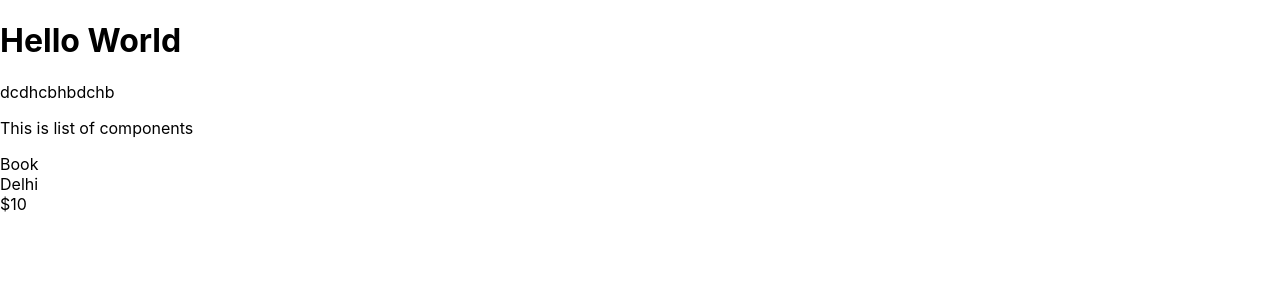
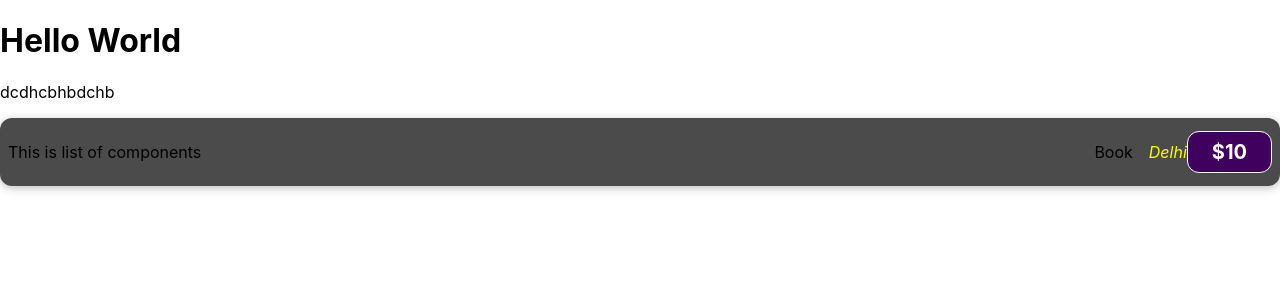
Before and after one commit to KunalSingh2001/First-create-react-app, a React (Create React App) app: page / in a window 1280 px wide. Shown: the top 300 px of the page. Built offline with nearby package versions, Linux system fonts and the light colour scheme.

Commit message:
Applying css into fields

```diff
--- /dev/null
+++ b/src/components/ExpenseItem.css
@@ -0,0 +1,62 @@
+.expense-item {
+  display: flex;
+  justify-content: space-between;
+  align-items: center;
+  box-shadow: 0 2px 8px rgba(0, 0, 0, 0.25);
+  padding: 0.5rem;
+  margin: 1rem 0;
+  border-radius: 12px;
+  background-color: #4b4b4b;
+}
+
+.expense-item__location {
+  margin-left: 1rem;
+  color: yellow;
+  font-style: italic;
+}
+
+.expense-item__description {
+  display: flex;
+  flex-direction: column;
+  gap: 1rem;
+  align-items: flex-end;
+  flex-flow: column-reverse;
+  justify-content: flex-start;
+  flex: 1;
+}
+
+.expense-item h2 {
+  color: #3a3a3a;
+  font-size: 1rem;
+  flex: 1;
+  margin: 0 1rem;
+  color: white;
+}
+
+.expense-item__price {
+  font-size: 1rem;
+  font-weight: bold;
+  color: white;
+  background-color: #40005d;
+  border: 1px solid white;
+  padding: 0.5rem;
+  border-radius: 12px;
+}
+
+@media (min-width: 580px) {
+  .expense-item__description {
+    flex-direction: row;
+    align-items: center;
+    justify-content: flex-start;
+    flex: 1;
+  }
+
+  .expense-item__description h2 {
+    font-size: 1.25rem;
+  }
+
+  .expense-item__price {
+    font-size: 1.25rem;
+    padding: 0.5rem 1.5rem;
+  }
+}
--- a/src/components/ExpensesItem.jsx
+++ b/src/components/ExpensesItem.jsx
@@ -1,10 +1,11 @@
+import "./ExpenseItem.css";
 function ExpansesList() {
     return (
-        <div>
-            <p>This is list of components</p>
+        <div class="expense-item">
+            <p class="expense-item__description">This is list of components</p>
             <div>Book</div>
-            <div>Delhi</div>
-            <div>$10</div>
+            <div class="expense-item__location">Delhi</div>
+            <div class="expense-item__price">$10</div>
         </div>
     );
 }
```
